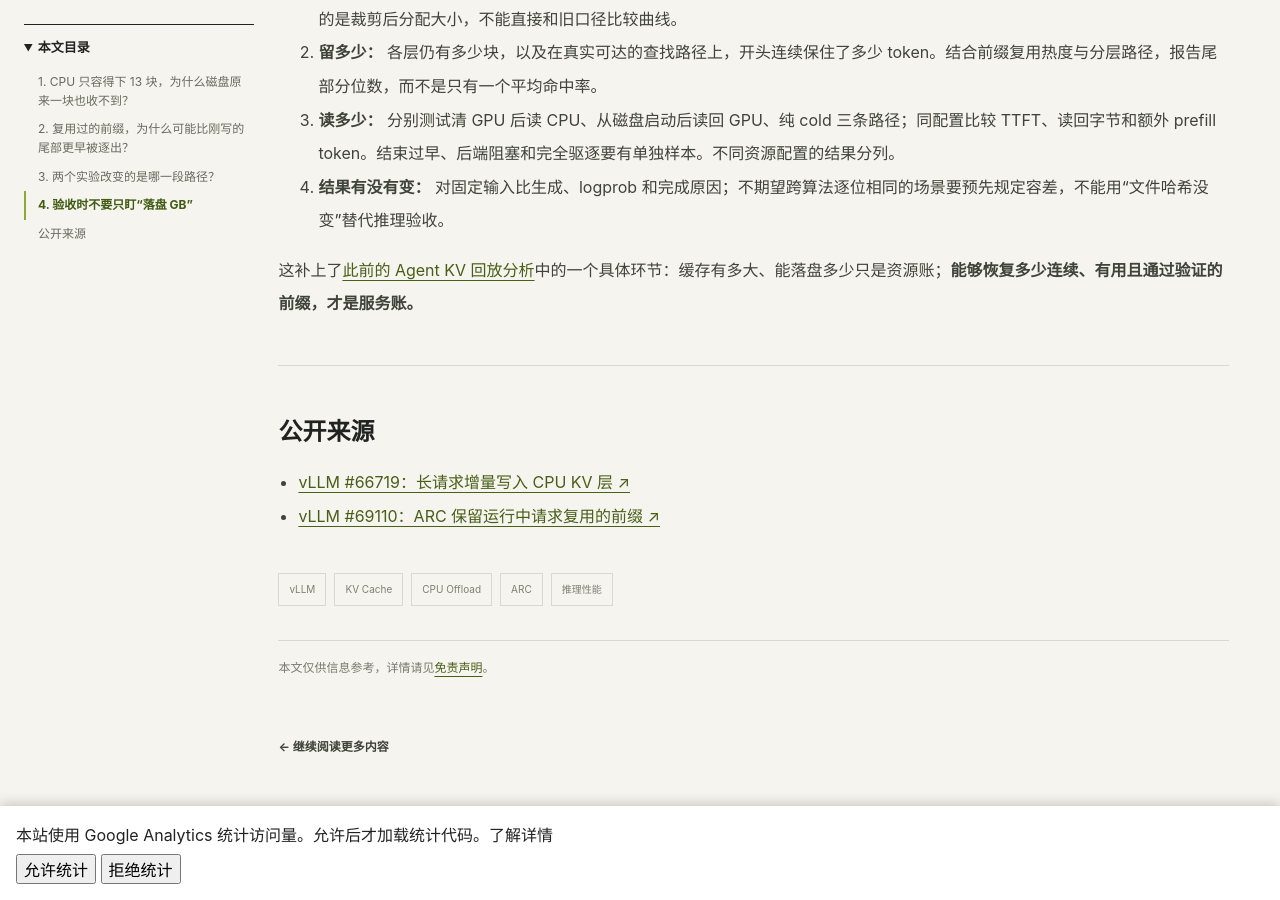
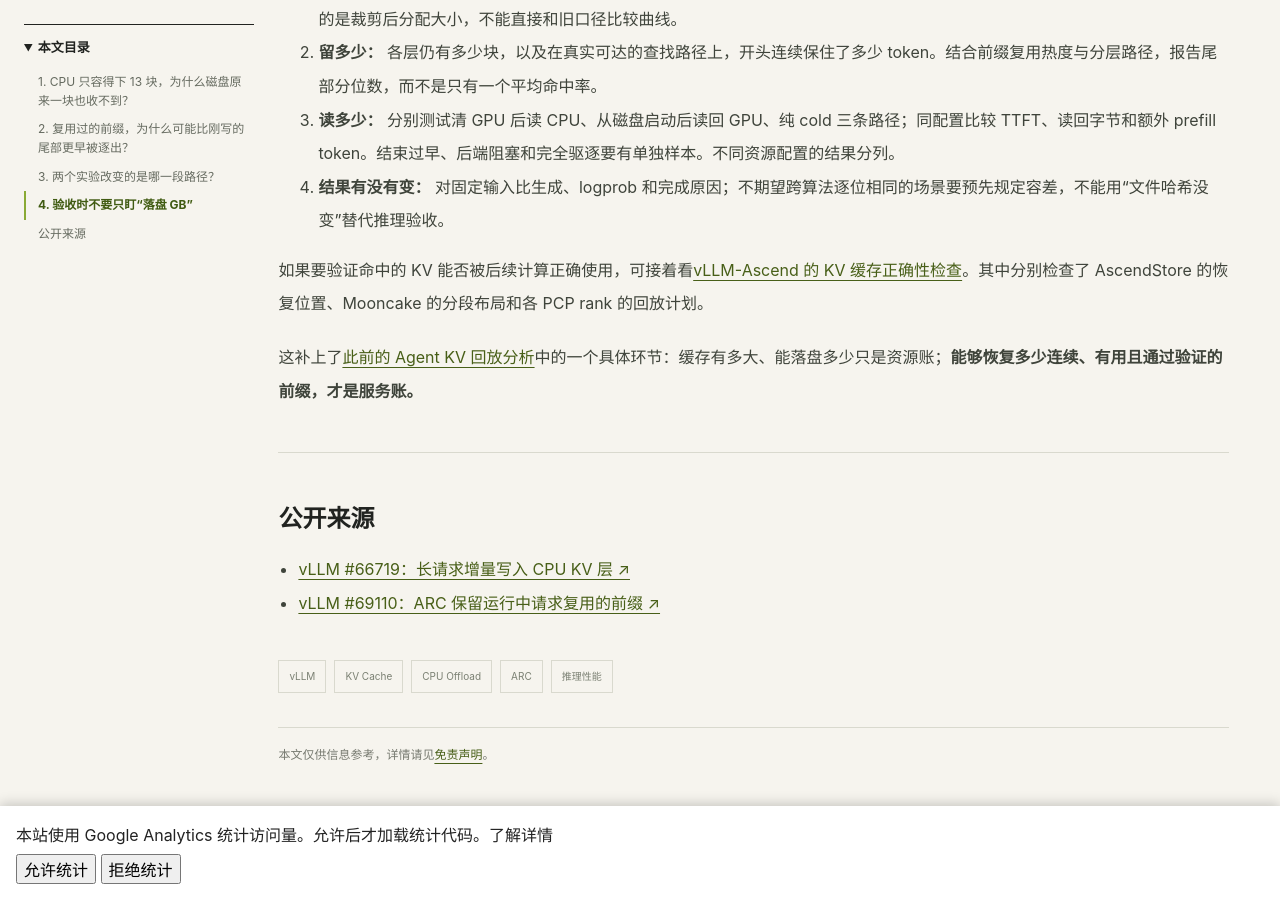
Before and after one commit to ai-v5/LLMNews, a Jekyll site: the page built from docs/_posts/2026-11-23-vllm-kv-contiguous-prefix-offload.md, in a window 1280 px wide and 900 px high, scrolled down 2675 px. Built offline with Jekyll 4.4.1, drawn with Linux system fonts in a browser that asks for light colours.

Commit message:
Link the vLLM prefix cache analysis to Ascend KV correctness

```diff
--- a/docs/_posts/2026-11-23-vllm-kv-contiguous-prefix-offload.md
+++ b/docs/_posts/2026-11-23-vllm-kv-contiguous-prefix-offload.md
@@ -57,4 +57,6 @@ sources:
 3. **读多少：** 分别测试清 GPU 后读 CPU、从磁盘启动后读回 GPU、纯 cold 三条路径；同配置比较 TTFT、读回字节和额外 prefill token。结束过早、后端阻塞和完全驱逐要有单独样本。不同资源配置的结果分列。
 4. **结果有没有变：** 对固定输入比生成、logprob 和完成原因；不期望跨算法逐位相同的场景要预先规定容差，不能用“文件哈希没变”替代推理验收。
 
+如果要验证命中的 KV 能否被后续计算正确使用，可接着看[vLLM-Ascend 的 KV 缓存正确性检查]({{ '/2026/11/26/ascend-kv-hit-correctness-gates/' | relative_url }})。其中分别检查了 AscendStore 的恢复位置、Mooncake 的分段布局和各 PCP rank 的回放计划。
+
 这补上了[此前的 Agent KV 回放分析]({{ '/2026/11/21/agent-trace-sizing-kv-restore/' | relative_url }})中的一个具体环节：缓存有多大、能落盘多少只是资源账；**能够恢复多少连续、有用且通过验证的前缀，才是服务账。**
```
